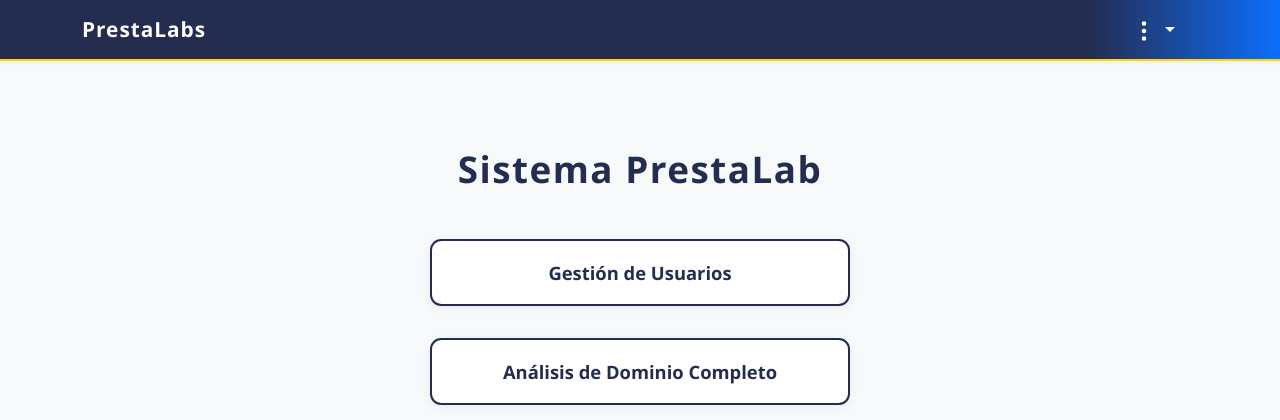
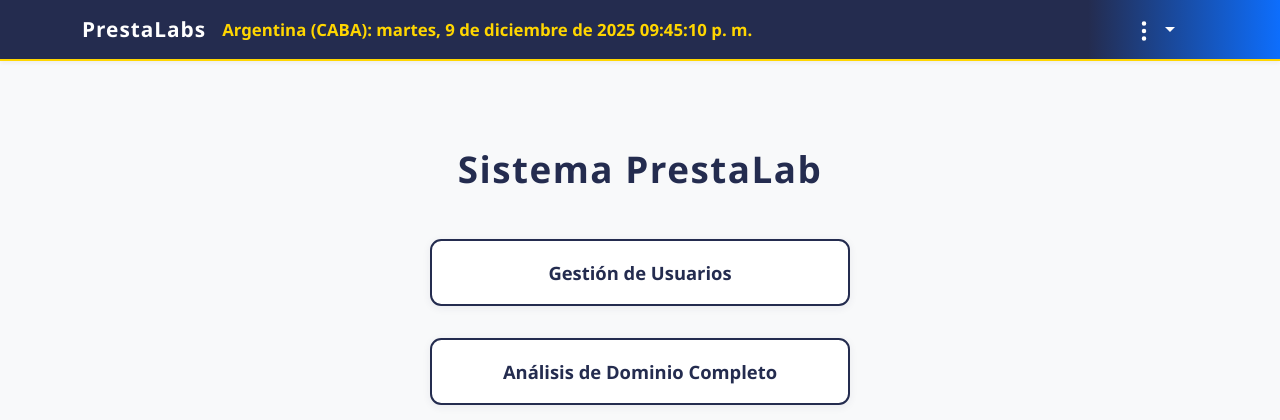
Before and after one commit to alepresta/prestaLabs, a Django app: page / in a window 1280 px wide. Shown: the top 420 px of the page. Run offline with Django 4.2, Linux system fonts and the light colour scheme; the visitor is signed in with stand-in values (Sample User, id 1); parts of the project's set-up code (start-up, migrations or seed data) failed here and were passed over.

Commit message:
Header muestra hora y fecha Argentina/CABA en tiempo real

```diff
--- a/templates/base.html
+++ b/templates/base.html
@@ -12,6 +12,11 @@
     <nav class="navbar navbar-expand-lg navbar-dark bg-primary">
         <div class="container">
             <a class="navbar-brand" href="{% url 'core:index' %}">PrestaLabs</a>
+            <div class="d-none d-md-flex align-items-center ms-auto me-4" id="header-time">
+                <span style="font-weight:600; color:var(--color-amarillo); font-size:1.05em;">
+                    Argentina (CABA): <span id="hora-caba"></span>
+                </span>
+            </div>
             <button class="navbar-toggler" type="button" data-bs-toggle="collapse" data-bs-target="#navbarNav" aria-controls="navbarNav" aria-expanded="false" aria-label="Toggle navigation">
                 <span class="navbar-toggler-icon"></span>
             </button>
@@ -56,6 +61,21 @@
     </main>
 
     <script src="https://cdn.jsdelivr.net/npm/bootstrap@5.1.3/dist/js/bootstrap.bundle.min.js"></script>
+    <script>
+    function actualizarHoraCABA() {
+        const ahora = new Date();
+        // UTC-3 para Argentina/CABA
+        const offset = -3;
+        const utc = ahora.getTime() + (ahora.getTimezoneOffset() * 60000);
+        const caba = new Date(utc + (3600000 * offset));
+        const opciones = { weekday: 'long', year: 'numeric', month: 'long', day: 'numeric' };
+        const fecha = caba.toLocaleDateString('es-AR', opciones);
+        const hora = caba.toLocaleTimeString('es-AR', { hour: '2-digit', minute: '2-digit', second: '2-digit' });
+        document.getElementById('hora-caba').textContent = fecha + ' ' + hora;
+    }
+    setInterval(actualizarHoraCABA, 1000);
+    actualizarHoraCABA();
+    </script>
     </main>
 
     <footer class="footer mt-auto">
```
